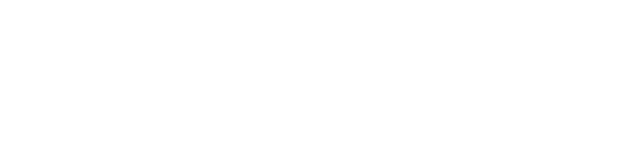
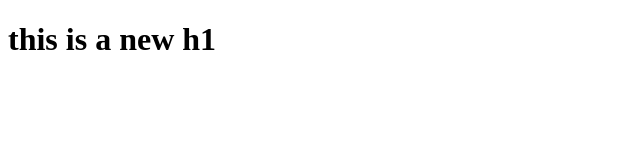
Before and after one commit to pigoilrice/Testtest, a plain HTML site: page index.html in a window 1280 px wide. Shown: the whole page, without its empty margins (0-640 px from the left). Drawn offline with Linux system fonts and the light colour scheme.

Commit message:
this is a new h1

```diff
--- a/index.html
+++ b/index.html
@@ -5,5 +5,7 @@
     <meta name="viewport" content="width=device-width, initial-scale=1.0" />
     <title>Document</title>
   </head>
-  <body></body>
+  <body>
+    <h1>this is a new h1</h1>
+  </body>
 </html>
```
